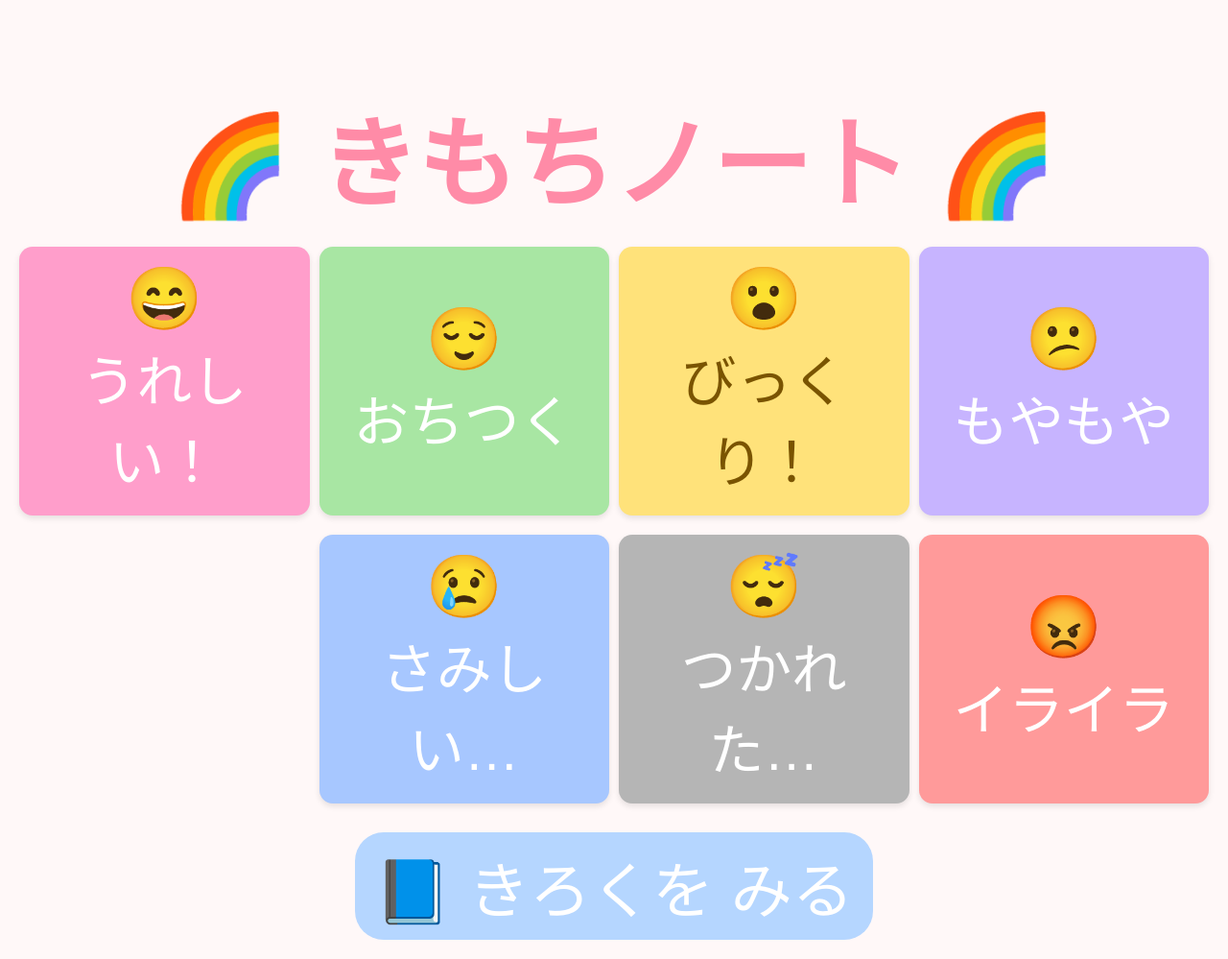
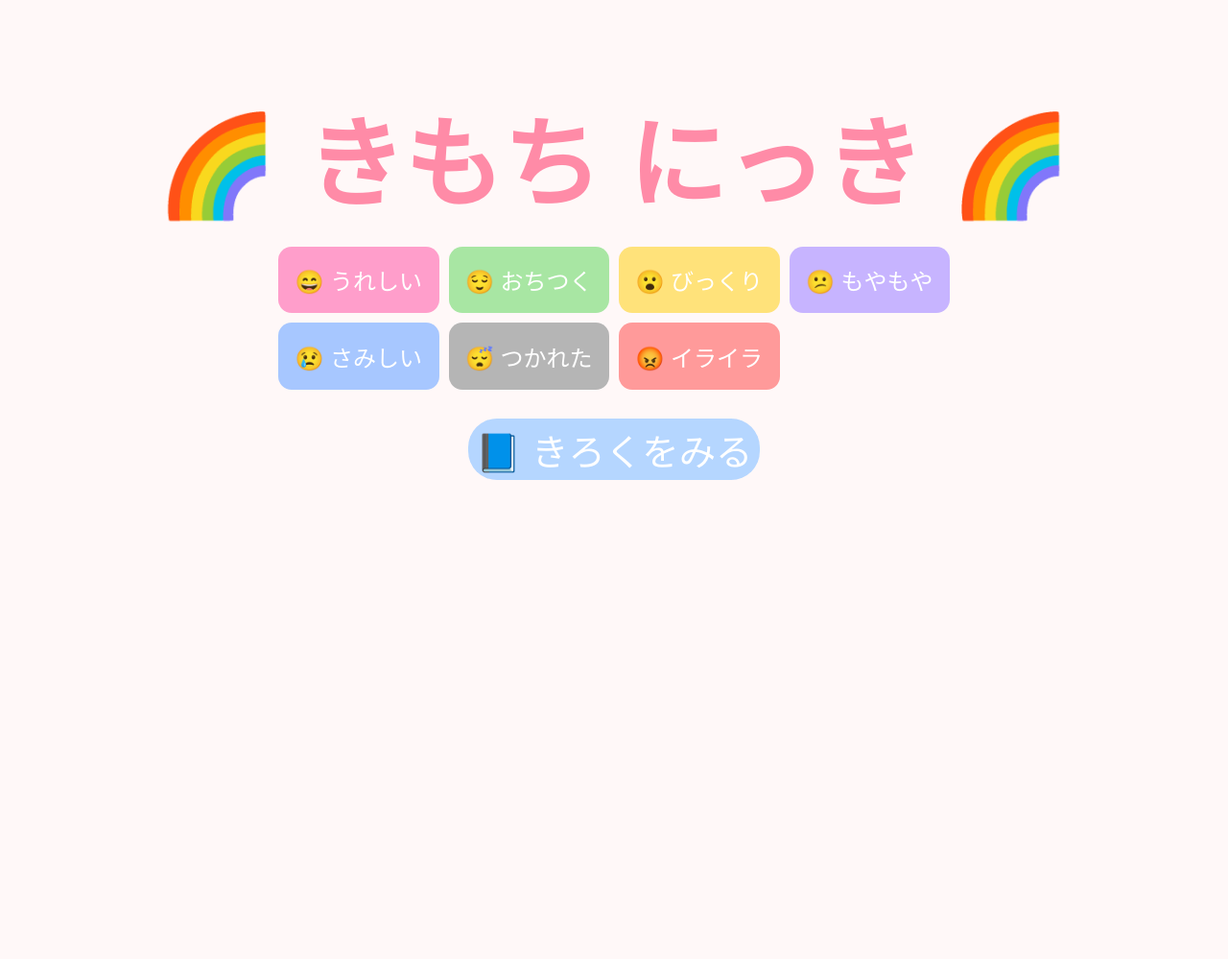
Before and after one commit to N-K1204/PythonProject, a Flask app: page / in a window 1280 px wide. Shown: the whole page at 96% size. After the commit the page ends 500 px from the top, so only its background shows below. Run offline with Flask 3, Linux system fonts and the light colour scheme.

Commit message:
最新変更反映

```diff
--- /dev/null
+++ b/a1.py
@@ -0,0 +1,3 @@
+import numpy as np
+
+A = np.matrix('')
--- a/logs_local.txt
+++ /dev/null
@@ -1,4 +0,0 @@
-2025-11-16 21:22:00	pink	😄 うれしい！	-
-2025-11-16 21:25:25	green	😌 おちつく	-
-2025-11-16 21:30:38	pink	😄 うれしい！	-
-2025-11-16 21:36:33	pink	😄 うれしい！	-
--- a/main.py
+++ b/main.py
@@ -12,12 +12,12 @@ logger = logging.getLogger(__name__)
 app = Flask(__name__)
 
 COLOR_LABELS = {
-    "pink": "😄 うれしい！",
+    "pink": "😄 うれしい",
     "green": "😌 おちつく",
-    "yellow": "😮 びっくり！",
+    "yellow": "😮 びっくり",
     "purple": "😕 もやもや",
-    "blue": "😢 さみしい...",
-    "black": "😴 つかれた...",
+    "blue": "😢 さみしい",
+    "black": "😴 つかれた",
     "red": "😡 イライラ"
 }
 
@@ -106,8 +106,6 @@ def input_form(color):
         main_color=theme["main"]
     )
 
-
-
 @app.route("/generate", methods=["POST"])
 def generate():
     color = request.form.get("color")
@@ -123,7 +121,6 @@ def generate():
     save_log(color, emotion_label, user_input)
 
     return render_template("result.html", color=color, emotion_label=emotion_label, message=ai_message)
-
 
 @app.route("/logs")
 def logs():
--- a/templates/index.html
+++ b/templates/index.html
@@ -20,29 +20,40 @@
             margin-bottom: 20px;
         }
 
-        /* グリッド（上4つ・下3つずらして配置） */
         .grid {
             display: grid;
-            grid-template-columns: repeat(4, 1fr);
-            grid-row-gap: 20px;
-            grid-column-gap: 10px;
-            margin-top: 20px;
+            grid-template-columns: repeat(4, 1fr); /* 上段4列 */
+            gap: 10px;
+            width: 100%;
+            max-width: 700px;
+            margin: 0 auto;
+            position: relative;
         }
 
-        /* ボタンの基本デザイン */
-        .emotion-btn {
-            padding: 12px;
+        .grid .emotion-btn {
+            width: 100%;
+            aspect-ratio: 2.4 / 1; /* 横長 */
+            font-size: clamp(14px, 2vw, 24px);
             border-radius: 14px;
-            font-size: 4.5vw;
+            display: flex;
+            justify-content: center;
+            align-items: center;
+            color: white;
             text-decoration: none;
-            display: flex;
-            flex-direction: column;
-            align-items: center;
-            justify-content: center;
-            color: white;
-            min-height: 20vw;
-            box-shadow: 0 3px 6px rgba(0,0,0,0.1);
         }
+
+        /* 上段4つ */
+        .grid .pink { grid-column: 1; grid-row: 1; }
+        .grid .green { grid-column: 2; grid-row: 1; }
+        .grid .yellow { grid-column: 3; grid-row: 1; }
+        .grid .purple { grid-column: 4; grid-row: 1; }
+
+        /* 下段3つを上段の間にずらす */
+        .grid .blue { grid-column: 1 / span 1; grid-row: 2; justify-self: center; }
+        .grid .black { grid-column: 2 / span 1; grid-row: 2; justify-self: center; }
+        .grid .red { grid-column: 3 / span 1; grid-row: 2; justify-self: center; }
+        .grid .bottom-row { margin-top: -25%; } /* 上段の間にずらす */
+
 
         /* 色ごとの背景 */
         .pink { background: #ff9ecb; }
@@ -52,11 +63,6 @@
         .blue { background: #a7c7ff; }
         .black { background: #b5b5b5; }
         .red { background: #ff9a9a; }
-
-        /* 下の段3つの位置調整（ずらす） */
-        .blue { grid-column: 2; }
-        .black { grid-column: 3; }
-        .red { grid-column: 4; }
 
         /* アイコンを大きく */
         .icon {
@@ -68,11 +74,11 @@
         .logs-btn {
             margin-top: 30px;
             display: inline-block;
-            padding: 10px 20px;
+            padding: 4px 8px;
             background: #b5d6ff;
             color: white;
             border-radius: 30px;
-            font-size: 5vw;
+            font-size: 3vw;
             text-decoration: none;
         }
 
@@ -87,48 +93,22 @@
 </head>
 <body>
 
-    <h1>🌈 きもちノート 🌈</h1>
+    <h1>🌈 きもち にっき 🌈</h1>
 
     <div class="grid">
-        <!-- 上4つ -->
-        <a href="/input/pink" class="emotion-btn pink">
-            <div class="icon">😄</div>
-            うれしい！
-        </a>
+        <!-- 上段4つ -->
+        <a href="/input/pink" class="emotion-btn pink">😄 うれしい</a>
+        <a href="/input/green" class="emotion-btn green">😌 おちつく</a>
+        <a href="/input/yellow" class="emotion-btn yellow">😮 びっくり</a>
+        <a href="/input/purple" class="emotion-btn purple">😕 もやもや</a>
 
-        <a href="/input/green" class="emotion-btn green">
-            <div class="icon">😌</div>
-            おちつく
-        </a>
-
-        <a href="/input/yellow" class="emotion-btn yellow">
-            <div class="icon">😮</div>
-            びっくり！
-        </a>
-
-        <a href="/input/purple" class="emotion-btn purple">
-            <div class="icon">😕</div>
-            もやもや
-        </a>
-
-        <!-- 下3つ（位置ずらし） -->
-        <a href="/input/blue" class="emotion-btn blue">
-            <div class="icon">😢</div>
-            さみしい…
-        </a>
-
-        <a href="/input/black" class="emotion-btn black">
-            <div class="icon">😴</div>
-            つかれた…
-        </a>
-
-        <a href="/input/red" class="emotion-btn red">
-            <div class="icon">😡</div>
-            イライラ
-        </a>
+        <!-- 下段3つ -->
+        <a href="/input/blue" class="emotion-btn blue">😢 さみしい</a>
+        <a href="/input/black" class="emotion-btn black">😴 つかれた</a>
+        <a href="/input/red" class="emotion-btn red">😡 イライラ</a>
     </div>
 
-    <a href="/logs" class="logs-btn">📘 きろくを みる</a>
+    <a href="/logs" class="logs-btn">📘 きろくをみる</a>
 
 </body>
 </html>
--- a/templates/logs.html
+++ b/templates/logs.html
@@ -2,7 +2,7 @@
 <html lang="ja">
 <head>
     <meta charset="UTF-8">
-    <title>きもちノート - きろく</title>
+    <title>きもち にっき - きろく</title>
     <style>
         body {
             font-family: "Hiragino Maru Gothic", sans-serif;
@@ -91,7 +91,7 @@
 </head>
 <body>
     <div style="text-align:center; margin-bottom: 20px;">
-        <a class="home-btn" href="{{ url_for('index') }}">🏠 ホームに戻る</a>
+        <a class="home-btn" href="{{ url_for('index') }}">🏠 ホームにもどる</a>
     </div>
 
     <h1>きろく</h1>
```
Also changed, not shown: templates/result.html (+5 -5 lines).
